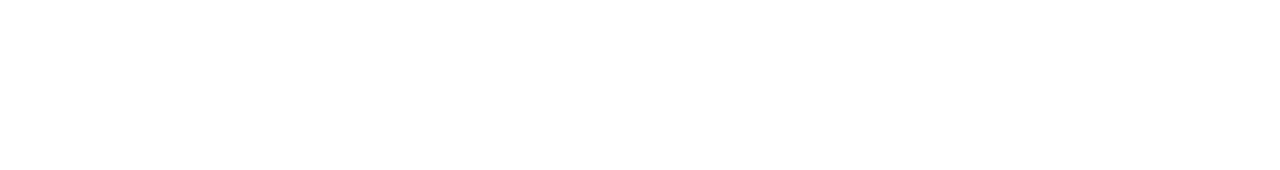
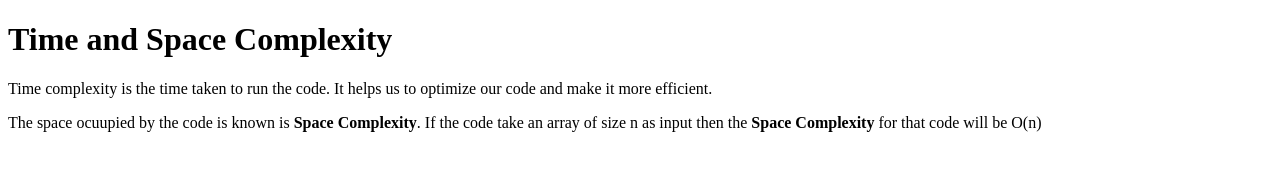
Before and after one commit to acciojob/time-and-space-complexity-kajlasunil11, a website: page main.html in a window 1280 px wide. Drawn offline with Linux system fonts and the light colour scheme.

Commit message:
created a submission

```diff
--- a/main.html
+++ b/main.html
@@ -8,6 +8,9 @@
 
 <body>
 	<!-- the entire body must be written by student -->
+	<h1>Time and Space Complexity</h1>
+	<p>Time complexity is the time taken to run the code. It helps us to optimize our code and make it more efficient.</p>
+	<p>The space ocuupied by the code is known is <b>Space Complexity</b>. If the code take an array of size n as input then the <b>Space Complexity</b> for that code will be O(n)</p>
     <script type="text/javascript" src="./script.js">
 </script>
 
```
